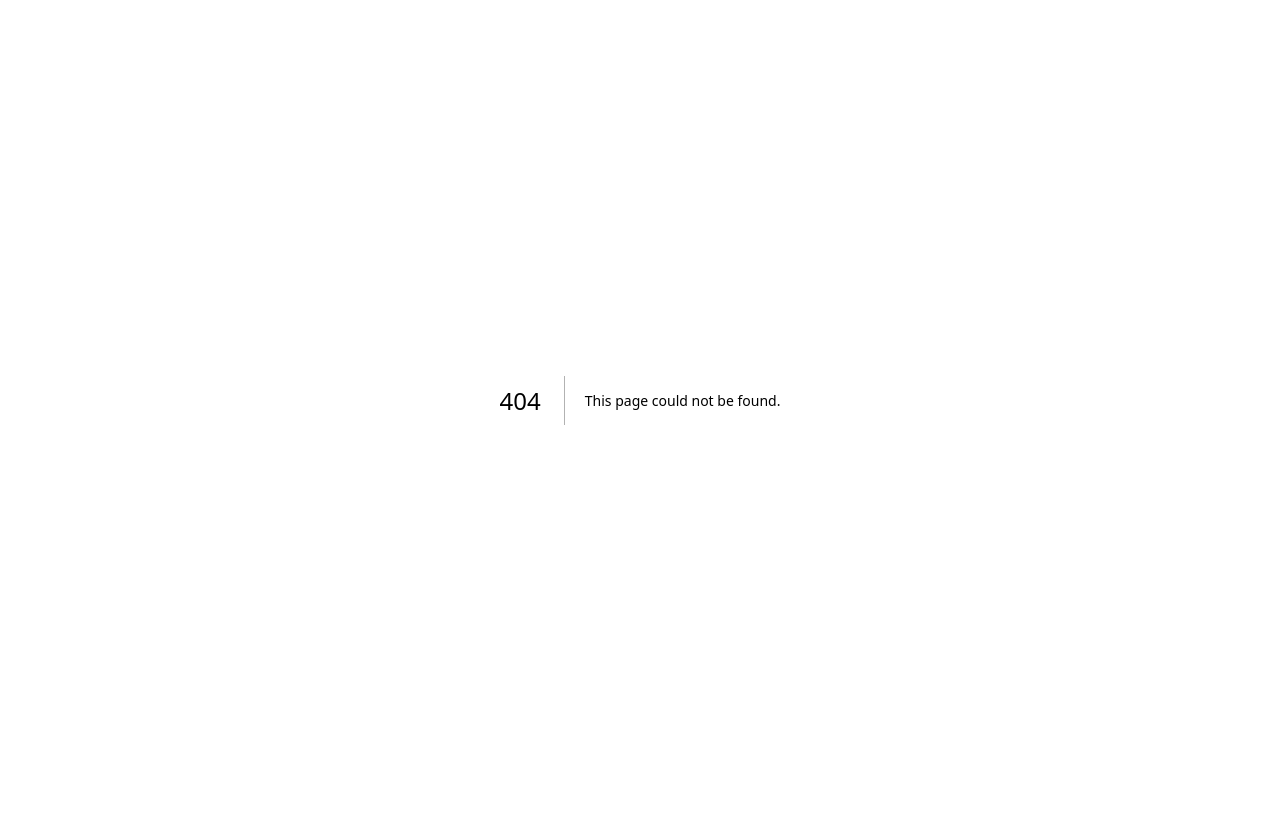
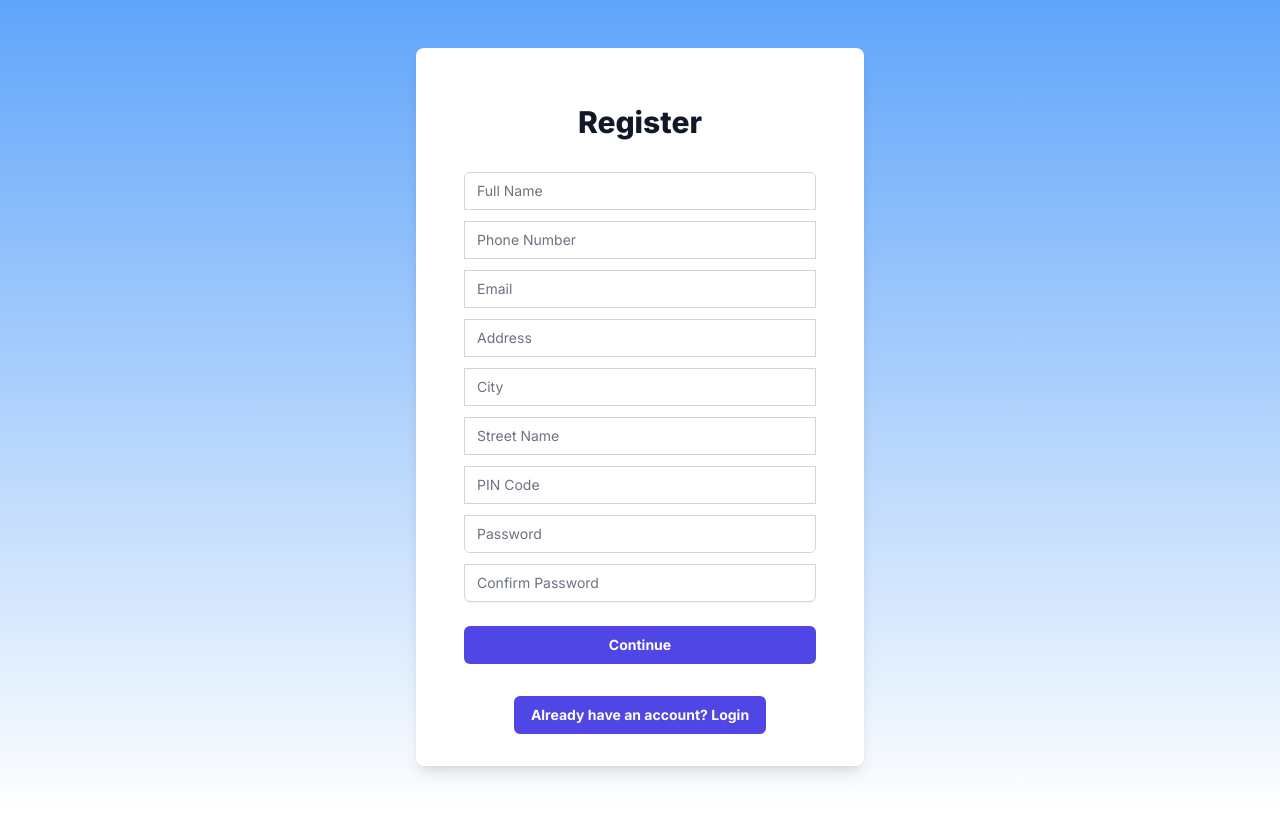
Before and after one commit to sunandasamanta/next-app, a Next.js app: page /register in a window 1280 px wide. Before the commit this address had no page. Built offline with nearby package versions, Linux system fonts and the light colour scheme.

Commit message:
new user signup page

```diff
--- /dev/null
+++ b/src/app/register/page.jsx
@@ -0,0 +1,231 @@
+"use client"
+
+import { useState } from 'react';
+import Link from 'next/link';
+import { useRouter } from 'next/navigation';
+import { axios } from 'axios';
+
+const CreateAccount = () => {
+  const [formData, setFormData] = useState({
+    fullName: '',
+    phoneNumber: '',
+    email: '',
+    address: '',
+    city: '',
+    streetName: '',
+    pinCode: '',
+    password: '',
+    confirmPassword: '',
+  });
+
+  const handleChange = (e) => {
+    const { name, value } = e.target;
+    setFormData((prevData) => ({ ...prevData, [name]: value }));
+  };
+
+
+
+  const onSignUp = async () => {
+    const { fullName, phoneNumber, email, address, city, streetName, pinCode, password, confirmPassword } = formData;
+    if (password !== confirmPassword) {
+      alert("Passwords don't match");
+      return;
+    }
+    try {
+      const res = await axios.post('/api/auth/register', {
+        fullName,
+        phoneNumber,
+        email,
+        address,
+        city,
+        streetName,
+        pinCode,
+        password,
+      });
+      console.log(res);
+    } catch (err) {
+      console.log(err);
+    }
+  }
+
+
+  return (
+    <div className="min-h-screen bg-gradient-to-b from-blue-400 to-white flex items-center justify-center bg-gray-100 py-12 px-4 sm:px-6 lg:px-8">
+      <div className="max-w-md bg-white px-12 py-8 rounded-lg shadow-lg w-full space-y-8">
+        <div>
+          <h2 className="mt-6 text-center text-3xl font-extrabold text-gray-900">
+            Register
+          </h2>
+        </div>
+        <form className="mt-80 space-y-6">
+          <div className="rounded-md grid gap-3 shadow-sm -space-y-px">
+            <div>
+              <label htmlFor="fullName" className="sr-only">
+                Full Name
+              </label>
+              <input
+                id="fullName"
+                name="fullName"
+                type="text"
+                required
+                onChange={handleChange}
+                value={formData.fullName}
+                className="appearance-none rounded-none relative block w-full px-3 py-2 border border-gray-300 placeholder-gray-500 text-gray-900 rounded-t-md focus:outline-none focus:ring-indigo-500 focus:border-indigo-500 focus:z-10 sm:text-sm"
+                placeholder="Full Name"
+              />
+            </div>
+            <div>
+              <label htmlFor="phoneNumber" className="sr-only">
+                Phone Number
+              </label>
+              <input
+                id="phoneNumber"
+                name="phoneNumber"
+                type="text"
+                required
+                onChange={handleChange}
+                value={formData.phoneNumber}
+                className="appearance-none rounded-none relative block w-full px-3 py-2 border border-gray-300 placeholder-gray-500 text-gray-900 focus:outline-none focus:ring-indigo-500 focus:border-indigo-500 focus:z-10 sm:text-sm"
+                placeholder="Phone Number"
+              />
+            </div>
+            <div>
+              <label htmlFor="email" className="sr-only">
+                Email
+              </label>
+              <input
+                id="email"
+                name="email"
+                type="email"
+                required
+                onChange={handleChange}
+                value={formData.email}
+                className="appearance-none rounded-none relative block w-full px-3 py-2 border border-gray-300 placeholder-gray-500 text-gray-900 focus:outline-none focus:ring-indigo-500 focus:border-indigo-500 focus:z-10 sm:text-sm"
+                placeholder="Email"
+              />
+            </div>
+            <div>
+              <label htmlFor="address" className="sr-only">
+                Address
+              </label>
+              <input
+                id="address"
+                name="address"
+                type="text"
+                required
+                onChange={handleChange}
+                value={formData.address}
+                className="appearance-none rounded-none relative block w-full px-3 py-2 border border-gray-300 placeholder-gray-500 text-gray-900 focus:outline-none focus:ring-indigo-500 focus:border-indigo-500 focus:z-10 sm:text-sm"
+                placeholder="Address"
+              />
+            </div>
+            <div>
+              <label htmlFor="city" className="sr-only">
+                City
+              </label>
+              <input
+                id="city"
+                name="city"
+                type="text"
+                required
+                onChange={handleChange}
+                value={formData.city}
+                className="appearance-none rounded-none relative block w-full px-3 py-2 border border-gray-300 placeholder-gray-500 text-gray-900 focus:outline-none focus:ring-indigo-500 focus:border-indigo-500 focus:z-10 sm:text-sm"
+                placeholder="City"
+              />
+            </div>
+            <div>
+              <label htmlFor="streetName" className="sr-only">
+                Street Name
+              </label>
+              <input
+                id="streetName"
+                name="streetName"
+                type="text"
+                required
+                onChange={handleChange}
+                value={formData.streetName}
+                className="appearance-none rounded-none relative block w-full px-3 py-2 border border-gray-300 placeholder-gray-500 text-gray-900 focus:outline-none focus:ring-indigo-500 focus:border-indigo-500 focus:z-10 sm:text-sm"
+                placeholder="Street Name"
+              />
+            </div>
+            <div>
+              <label htmlFor="pinCode" className="sr-only">
+                PIN Code
+              </label>
+              <input
+                id="pinCode"
+                name="pinCode"
+                type="text"
+                required
+                onChange={handleChange}
+                value={formData.pinCode}
+                className="appearance-none rounded-none relative block w-full px-3 py-2 border border-gray-300 placeholder-gray-500 text-gray-900 focus:outline-none focus:ring-indigo-500 focus:border-indigo-500 focus:z-10 sm:text-sm"
+                placeholder="PIN Code"
+              />
+            </div>
+            <div>
+              <label htmlFor="password" className="sr-only">
+                Password
+              </label>
+              <input
+                id="password"
+                name="password"
+                type="password"
+                required
+                minLength="8"
+                pattern="^(?=.*[a-z])(?=.*[A-Z])(?=.*\d)(?=.*[@$!%*?&])[A-Za-z\d@$!%*?&]{8,}$"
+                onChange={handleChange}
+                value={formData.password}
+                className="appearance-none rounded-none relative block w-full px-3 py-2 border border-gray-300 placeholder-gray-500 text-gray-900 rounded-b-md focus:outline-none focus:ring-indigo-500 focus:border-indigo-500 focus:z-10 sm:text-sm"
+                placeholder="Password"
+              />
+            </div>
+            <div>
+              <label htmlFor="confirmPassword" className="sr-only">
+                Confirm Password
+              </label>
+              <input
+                id="confirmPassword"
+                name="confirmPassword"
+                type="password"
+                required
+                minLength="8"
+                onChange={handleChange}
+                value={formData.confirmPassword}
+                className="appearance-none rounded-none relative block w-full px-3 py-2 border border-gray-300 placeholder-gray-500 text-gray-900 rounded-b-md focus:outline-none focus:ring-indigo-500 focus:border-indigo-500 focus:z-10 sm:text-sm"
+                placeholder="Confirm Password"
+              />
+            </div>
+          </div>
+          <div>
+            <Link
+              href='/profile'
+            >
+              <button
+                onClick={onSignUp}
+                type="submit"
+                className="group font-bold relative w-full flex justify-center py-2 px-4 border border-transparent text-sm rounded-md text-white bg-indigo-600 hover:bg-indigo-700 focus:outline-none focus:ring-2 focus:ring-offset-2 focus:ring-indigo-500"
+              >
+                Continue
+              </button>
+            </Link>
+          </div>
+        </form>
+        <div className="w-full flex justify-center items-center">
+          <Link
+            href='/login'
+          >
+            <button
+              className="group font-bold relative py-2 px-4 border border-transparent text-sm rounded-md text-white bg-indigo-600 hover:bg-indigo-700 focus:outline-none"
+            >
+              Already have an account? Login
+            </button>
+          </Link>
+        </div>
+      </div>
+    </div>
+  );
+};
+
+export default CreateAccount;
```
